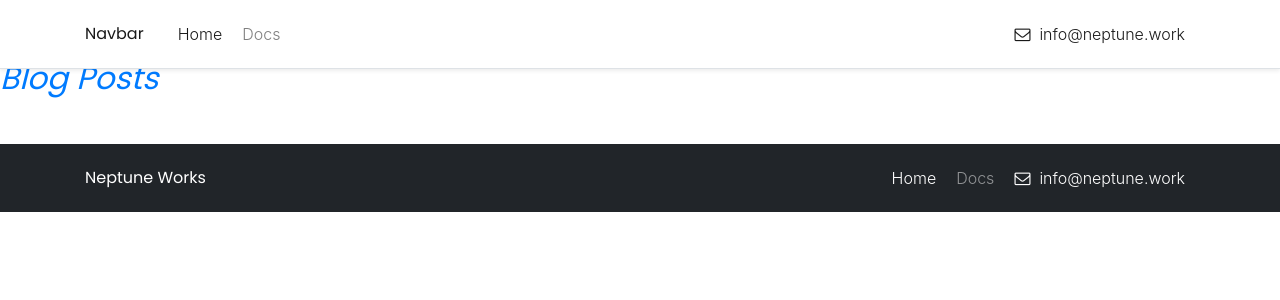
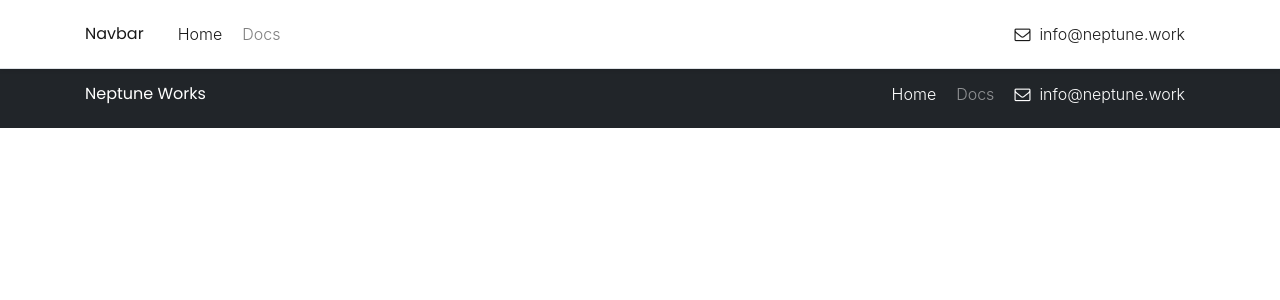
Before and after one commit to KevBuild4UR/_backup, a Jekyll site: the page built from blog/index.html, in a window 1280 px wide. Shown: the top 300 px of the page. Built offline with Jekyll 4.4.1, drawn with Linux system fonts in a browser that asks for light colours; nearby versions of some CDN libraries.

Commit message:
Update index.html

```diff
--- a/blog/index.html
+++ b/blog/index.html
@@ -10,19 +10,20 @@ layout: default
 <section class="main-content">
   <div class="row">
     <div class="col-md-12">
-      <h3 class="pb-4 mb-4 font-italic text-primary">
-        Blog Posts
-      </h3>
-      {% for post in paginator.posts %}
-      <article>
-      <div class="blog-post">
-        <a class="post-link" href="{{ post.url | relative_url }}" title="{{ post.title }}"></a>
-        <h2 class="blog-post-title">{{ post.title }}</h2>
+<div class="container">
+  <div class="col-md-8">
+{% for post in paginator.posts %}
+      <div class="card-deck mb-3">
+    <div class="card mb-4 shadow-sm">
+      <div class="card-body">
+        <h2>{{ post.title }}</h2>
         <p>{{ post.excerpt | strip_html | strip_newlines | truncate: 126}}</p>
-        <time datetime="{{ post.date | date:"%m-%d-%y" }}">{{ post.date | date_to_string }}</time>
+      <a href="{{ post.url }}" class="stretched-link">Read More</a></div>
+    </div>
+  </div>
+{% endfor %}
+  </div>
       </div>
-      </article>
-      {% endfor %}
 </main>
 </section>
 
```
